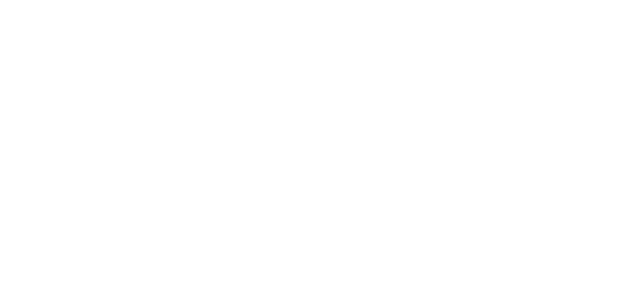
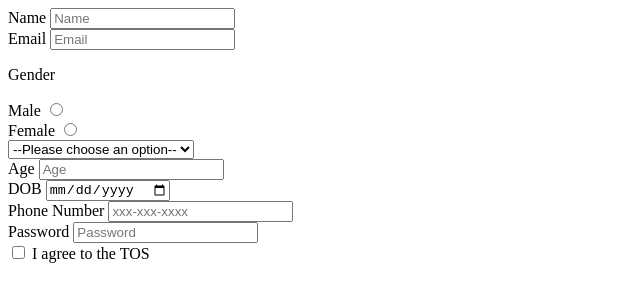
Before and after one commit to acciojob/signup-form-car-iamvasu18, a website: page main.html in a window 1280 px wide. Shown: the whole page, without its empty margins (0-640 px from the left). Drawn offline with Linux system fonts and the light colour scheme.

Commit message:
created a submission

```diff
--- a/main.html
+++ b/main.html
@@ -8,6 +8,45 @@
 
 <body>
 	<!-- the entire body must be written by student -->
+	<form action="" method="get">
+		<label for="name">Name</label>
+		<input id="name" type="text" placeholder="Name" required>
+		<br>
+		<label for="email">Email</label>
+		<input id="email" type="email" placeholder="Email" required>
+		<br>
+		<p>Gender</p>
+		<label for="gender_m,gender_f">Male</label>
+		<input id="gender_m,gender_f" type="radio" required>
+		<br>
+		<label for="gender_m,gender_f">Female</label>
+		<input id="gender_m,gender_f" type="radio" required>
+		<br>
+		<select id="cars" required>
+			<option value="" disabled selected>--Please choose an option--</option>
+			<option value="tesla">Tesla</option>
+			<option value="bmw">BMW</option>
+			<option value="audi">Audi</option>
+			<option value="mercedes">Mercedes</option>
+			<option value="toyota">Toyota</option>
+		</select>
+		<br>
+		<label for="age">Age</label>
+		<input id="age" type="number" placeholder="Age" required>
+		<br>
+		<label for="dob">DOB</label>
+		<input id="dob" type="date" required>
+		<br>
+		<label for="tel">Phone Number</label>
+		<input id="tel" type="tel" placeholder="xxx-xxx-xxxx">
+		<br>
+		<label for="password">Password</label>
+		<input id="password" type="password" placeholder="Password" required>
+		<br>
+		<input id="tos" type="checkbox" required>
+		<label for="tos">I agree to the TOS</label>
+
+	</form>
     <script type="text/javascript" src="./script.js">
 </script>
 
```
